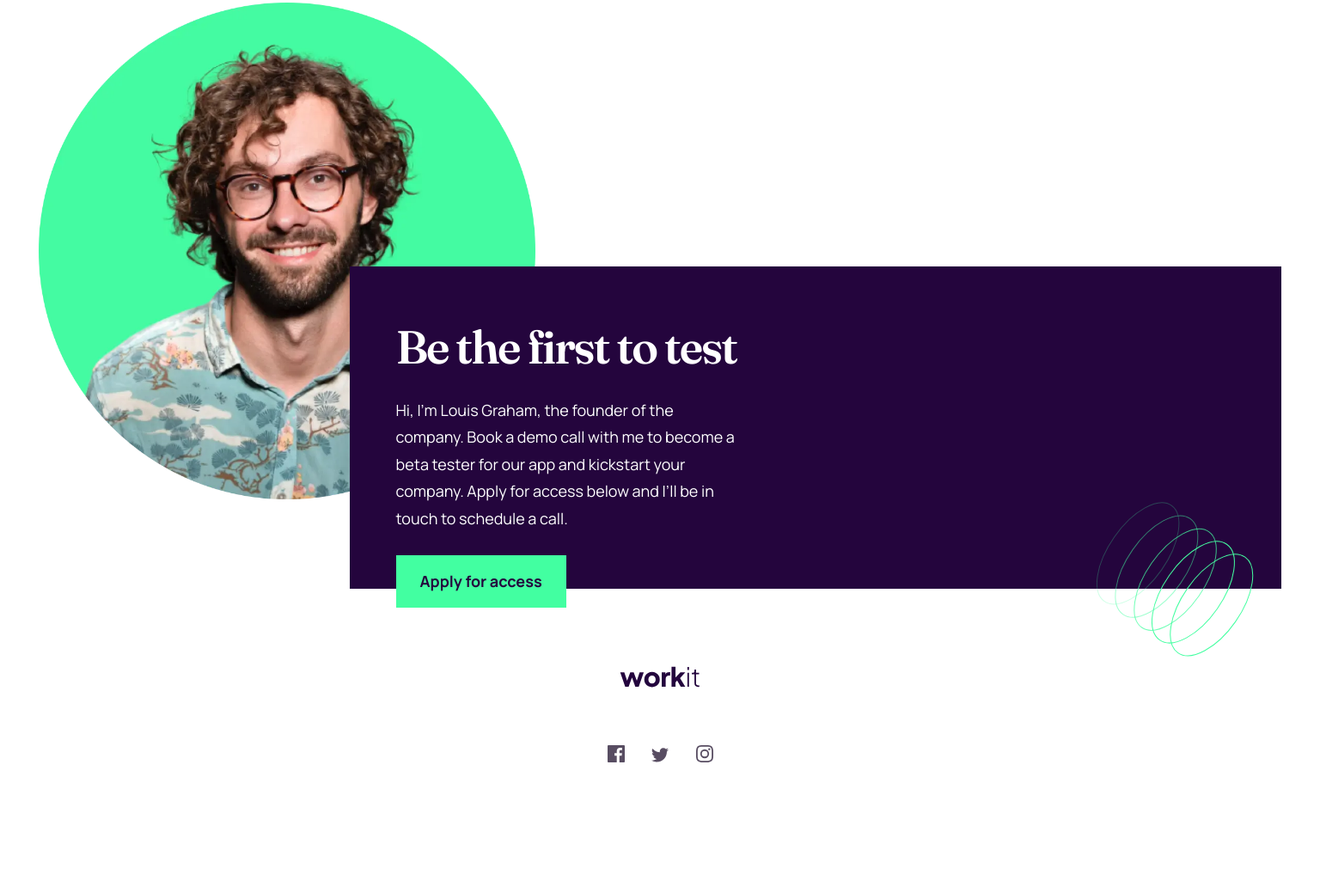
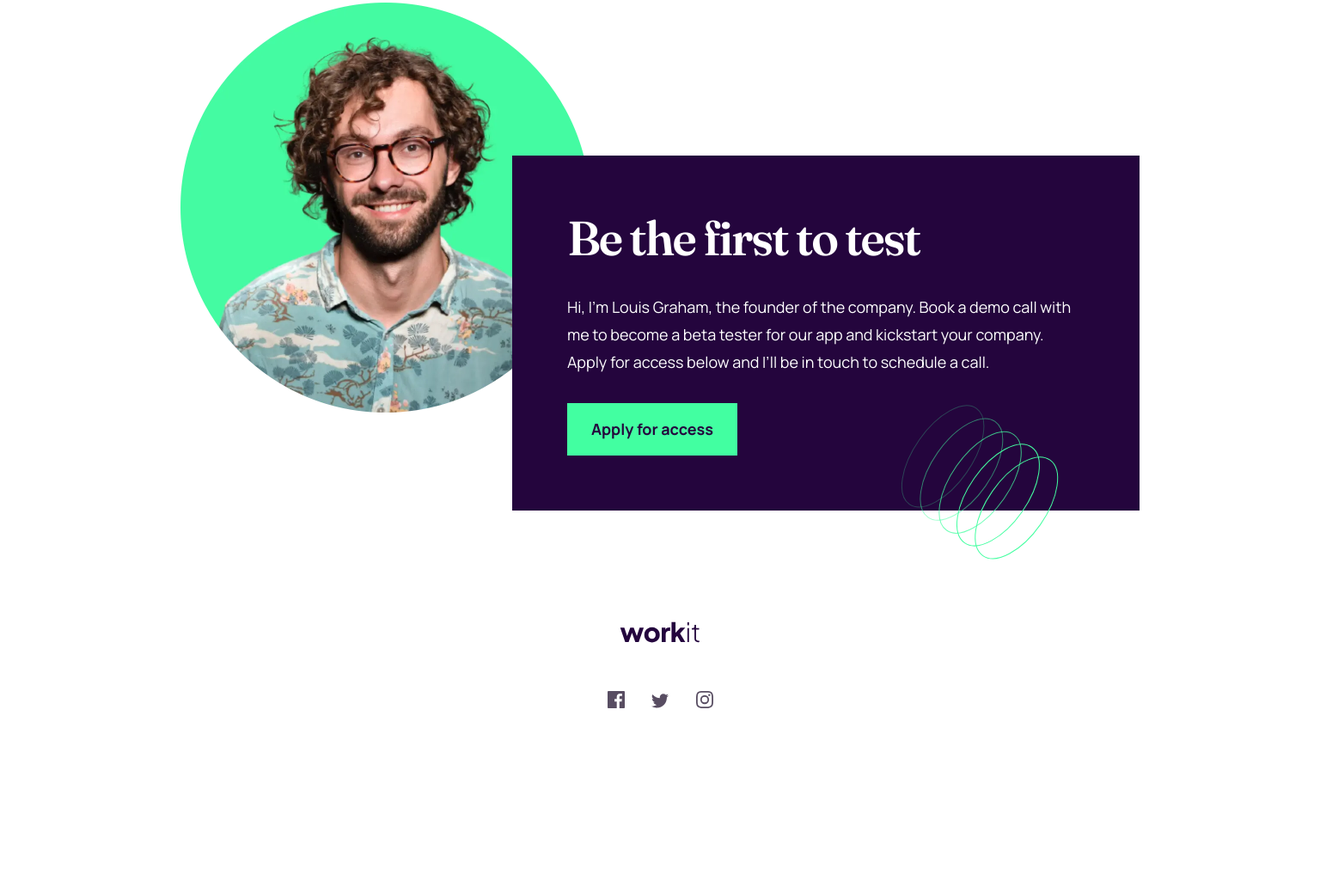
Before and after one commit to meilani/workitLandingPage, a plain HTML site: page index.html in a window 1536 px wide. Shown: the part 1522-2554 px from the top of the page at 86% size. After the commit the page ends 2454 px from the top, so only its background shows below. Drawn offline with Linux system fonts and the light colour scheme.

Commit message:
footer style desktop

```diff
--- a/index.html
+++ b/index.html
@@ -3,6 +3,7 @@
 <head>
   <meta charset="UTF-8">
   <meta name="viewport" content="width=device-width, initial-scale=1.0">
+  <meta name="description" content="Workit demo page">
 
   <link rel="icon" type="image/png" sizes="32x32" href="./images/favicon-32x32.png">
   <link rel="stylesheet" href="style.css">
@@ -96,6 +97,13 @@
             in touch to schedule a call.
           </p>
           <a class="btn" href="#">Apply for access</a>
+          <img
+            src="./images/bg-pattern-3.svg"
+            alt=""
+            loading="lazy"
+            width="221"
+            height="212"
+          />
         </div>
       </div>
     </section>
@@ -111,16 +119,19 @@
     <ul>
       <li>
         <a href="https://facebook.com" target="_blank" rel="noopener">
+          <p class="hidden-text">Our facebook page.</p>
           <svg xmlns="http://www.w3.org/2000/svg" width="20" height="20" viewBox="0 0 20 20"><path fill="#584D62" d="M18.896 0H1.104C.494 0 0 .494 0 1.104v17.793C0 19.506.494 20 1.104 20h9.58v-7.745H8.076V9.237h2.606V7.01c0-2.583 1.578-3.99 3.883-3.99 1.104 0 2.052.082 2.329.119v2.7h-1.598c-1.254 0-1.496.597-1.496 1.47v1.928h2.989l-.39 3.018h-2.6V20h5.098c.608 0 1.102-.494 1.102-1.104V1.104C20 .494 19.506 0 18.896 0Z"/></svg>
         </a>
       </li>
       <li>
         <a href="https://twitter.com" target="_blank" rel="noopener">
+          <p class="hidden-text">Our twitter page.</p>
           <svg xmlns="http://www.w3.org/2000/svg" width="20" height="17" viewBox="0 0 20 17"><path fill="#584D62" d="M20 2.172a8.192 8.192 0 0 1-2.357.646 4.11 4.11 0 0 0 1.805-2.27 8.22 8.22 0 0 1-2.606.996A4.096 4.096 0 0 0 13.847.248c-2.65 0-4.596 2.472-3.998 5.037A11.648 11.648 0 0 1 1.392 1a4.109 4.109 0 0 0 1.27 5.478 4.086 4.086 0 0 1-1.858-.513c-.045 1.9 1.318 3.679 3.291 4.075a4.113 4.113 0 0 1-1.853.07 4.106 4.106 0 0 0 3.833 2.849A8.25 8.25 0 0 1 0 14.658a11.616 11.616 0 0 0 6.29 1.843c7.618 0 11.923-6.434 11.663-12.205A8.354 8.354 0 0 0 20 2.172Z"/></svg>
         </a>
       </li>
       <li>
         <a href="https://instagram.com" target="_blank" rel="noopener">
+          <p class="hidden-text">Our instagram page.</p>
           <svg xmlns="http://www.w3.org/2000/svg" width="20" height="20" viewBox="0 0 20 20"><path fill="#584D62" d="M10 1.802c2.67 0 2.987.01 4.042.059 2.71.123 3.975 1.409 4.099 4.099.048 1.054.057 1.37.057 4.04 0 2.672-.01 2.988-.057 4.042-.124 2.687-1.387 3.975-4.1 4.099-1.054.048-1.37.058-4.041.058-2.67 0-2.987-.01-4.04-.058-2.717-.124-3.977-1.416-4.1-4.1-.048-1.054-.058-1.37-.058-4.041 0-2.67.01-2.986.058-4.04.124-2.69 1.387-3.977 4.1-4.1 1.054-.048 1.37-.058 4.04-.058ZM10 0C7.284 0 6.944.012 5.877.06 2.246.227.227 2.242.061 5.877.01 6.944 0 7.284 0 10s.012 3.057.06 4.123c.167 3.632 2.182 5.65 5.817 5.817 1.067.048 1.407.06 4.123.06s3.057-.012 4.123-.06c3.629-.167 5.652-2.182 5.816-5.817.05-1.066.061-1.407.061-4.123s-.012-3.056-.06-4.122C19.777 2.249 17.76.228 14.124.06 13.057.01 12.716 0 10 0Zm0 4.865a5.135 5.135 0 1 0 0 10.27 5.135 5.135 0 0 0 0-10.27Zm0 8.468a3.333 3.333 0 1 1 0-6.666 3.333 3.333 0 0 1 0 6.666Zm5.338-9.87a1.2 1.2 0 1 0 0 2.4 1.2 1.2 0 0 0 0-2.4Z"/></svg>
         </a>
       </li>
--- a/style.scss
+++ b/style.scss
@@ -357,31 +357,40 @@ header {
     display: flex;
     flex-direction: column;
     justify-content: center;
+    max-width: 21.44rem;
+    margin: 0 auto;
 
     @media screen and (min-width: 768px) {
+      max-width: 43rem;
       justify-content: space-between;
+    }
+
+    @media screen and (min-width: 1440px) {
+      max-width: 62rem;
     }
   }
 
   .col-1 {
     aspect-ratio: 1 / 1;
-    width: 343px;
+    width: 82%;
+    max-width: 281px;
     height: auto;
     margin: 0 auto;
 
     @media screen and (min-width: 768px) {
-      width: 40%;
+      width: 41%;
       margin-left: 0;
+    }
+
+    @media screen and (min-width: 1440px) {
+      max-width: unset;
+      width: 42.74%;
     }
 
     img {
       object-fit: contain;
-      width: 343px;
+      width: 100%;
       height: auto;
-
-      @media screen and (min-width: 768px) {
-        width: 100%;
-      }
     }
   }
 
@@ -391,15 +400,40 @@ header {
     text-align: center;
     margin-top: -3rem;
     padding: 1.85rem;
+    position: relative;
 
     @media screen and (min-width: 768px) {
       text-align: left;
-      // aspect-ratio: 514 / 375;
       margin-left: auto;
       margin-top: -18.75%;
       width: 75%;
       height: 375px;
       padding: 3.5rem 3rem;
+    }
+
+    @media screen and (min-width: 1440px) {
+      width: 65.41%;
+      margin-top: -26.75%;
+      height: 413px;
+      padding: 3.55rem;
+    }
+
+    img {
+      display: none;
+
+      @media screen and (min-width: 768px) {
+        display: block;
+        position: absolute;
+        right: 12px;
+        bottom: -112px;
+      }
+
+      @media screen and (min-width: 1440px) {
+        display: block;
+        position: absolute;
+        right: 75px;
+        bottom: -73px;
+      }
     }
   }
 
@@ -411,6 +445,12 @@ header {
       font-size: 3rem;
       margin-bottom: 1.5rem;
     }
+
+    @media screen and (min-width: 1440px) {
+      font-size: 3.11rem;
+      line-height: 1.14em;
+      margin-bottom: 1.78rem;
+    }
   }
 
   p {
@@ -419,10 +459,19 @@ header {
     @media screen and (min-width: 768px) {
       max-width: 405px;
     }
+    @media screen and (min-width: 1440px) {
+      max-width: 590px;
+      line-height: 1.78em;
+      margin-bottom: 1.78rem;
+    }
   }
 
   .btn {
-    margin: 0 auto 0 0;
+    margin: 0 auto;
+
+    @media screen and (min-width: 768px) {
+      margin: 0 auto 0 0;
+    }
   }
 }
 
@@ -432,17 +481,18 @@ footer {
   padding: 3.625rem 1rem 4rem;
 
   @media screen and (min-width: 768px) {
-    background-image: url(./images/bg-pattern-3.svg);
-    background-position: calc(100% - 3.25rem) 2.5rem;
-    background-repeat: no-repeat;
-    padding: 14rem 1rem 7.5rem;
-    margin-top: -10rem;
-    z-index: 2;
-    position: relative;
+    padding: 4rem 1rem 7rem;
+  }
+  @media screen and (min-width: 1440px) {
+    padding: 6.15rem 1rem 5.5rem;
   }
 
   img {
     margin-bottom: 3.625rem;
+
+    @media screen and (min-width: 1440px) {
+      margin-bottom: 3rem;
+    }
   }
   ul {
     display: flex;
```
Also changed, not shown: style.css, 1 other file.
